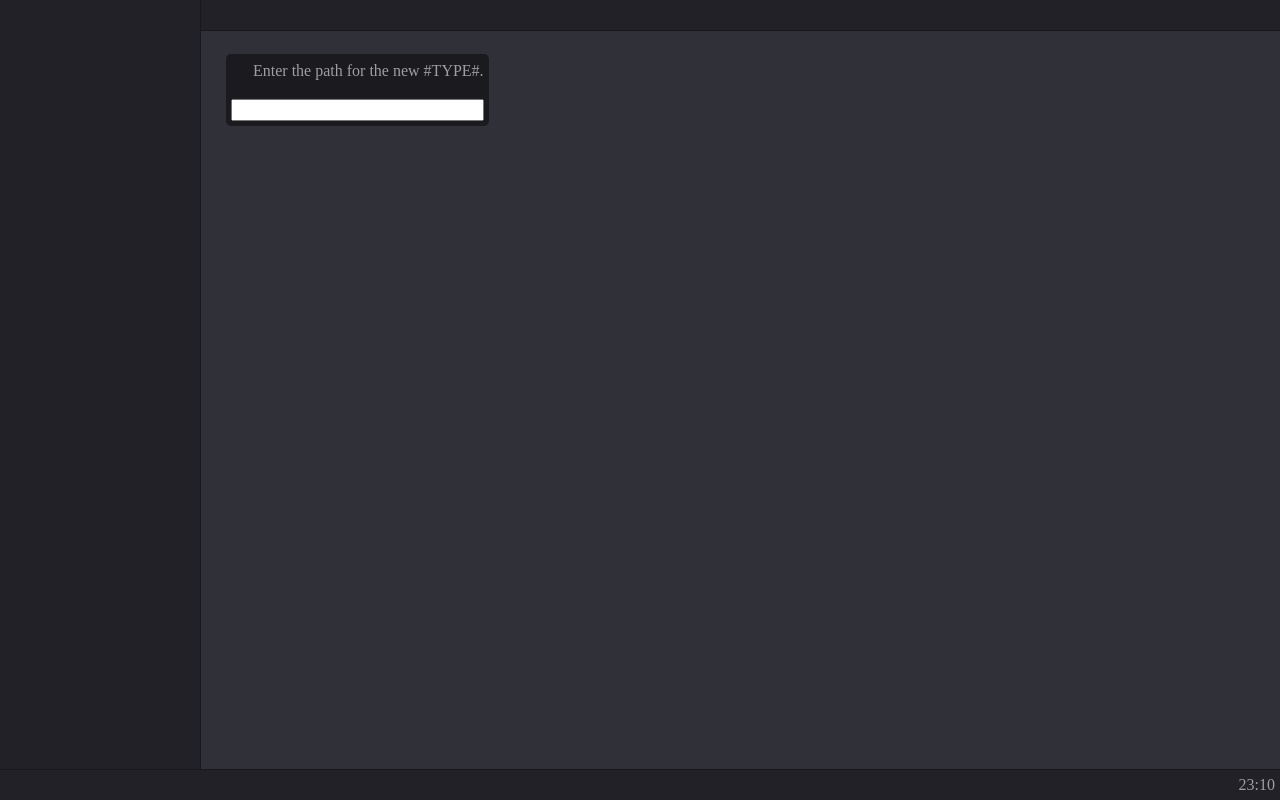
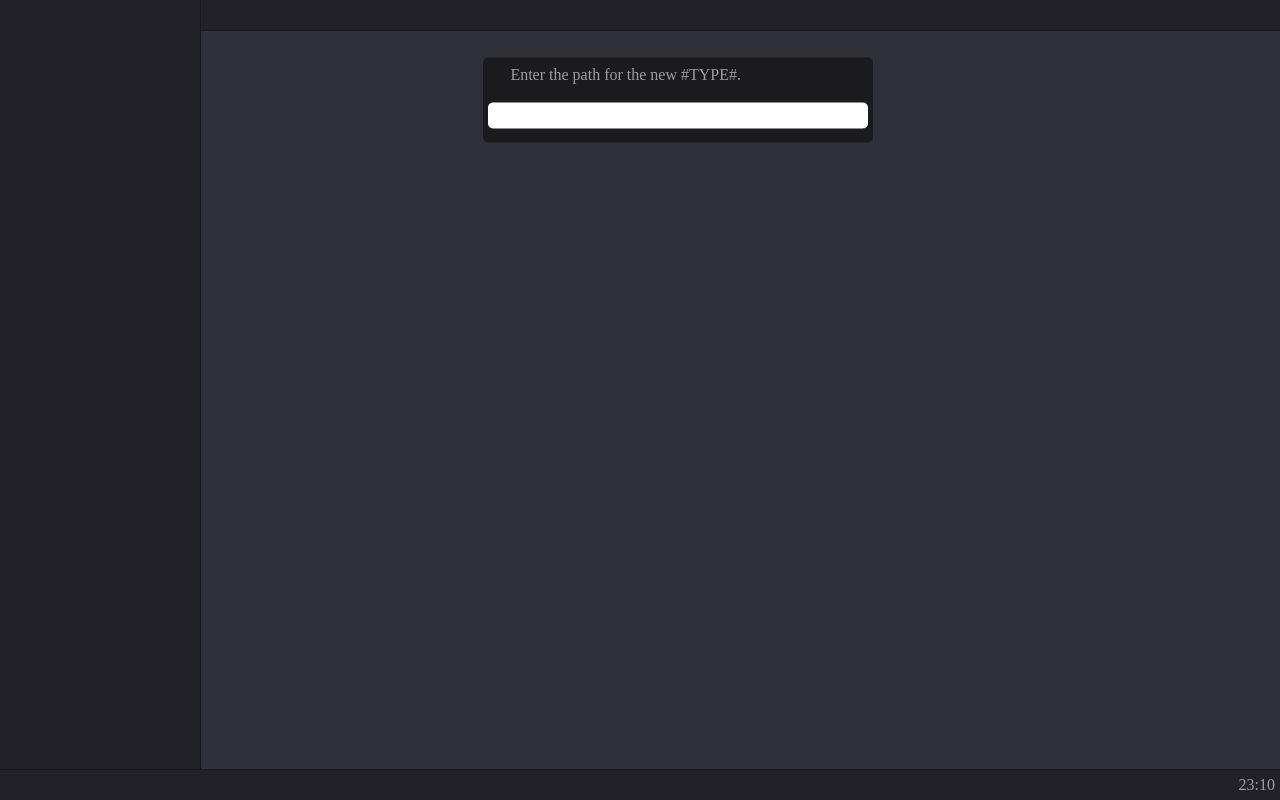
Before and after one commit to kierajreed/Hawk, an Electron app: page src/index.html in a window 1280 px wide. Drawn offline with nearby package versions, Linux system fonts and the light colour scheme; files that its build step writes are made by us from their sources; no server answers.

Commit message:
finally make the dialog style work
top/centered
improved input style

```diff
--- a/src/index.html
+++ b/src/index.html
@@ -15,14 +15,7 @@
       <ul id="tvl-tree-view" class="tree-view"></ul>
     </div>
     <div id="editor">
-      <div id="creation-dialog">
-        <span>
-          <!-- Wrapper for no newline between icon and text. -->
-          <i class="far fa-plus"></i><span id="creation-dialog-title">Enter the path for the new #TYPE#.</span>
-        </span>
-        <br/>
-        <input type="text" id="creation-dialog-input"></input>
-      </div>
+
     </div>
     <div id="status-bar">
       <span id="left">
@@ -32,6 +25,14 @@
         <span id="clock"></span>
       </span>
     </div>
+    <div id="creation-dialog">
+      <span>
+        <!-- Wrapper for no newline between icon and text. -->
+        <i class="far fa-plus"></i><span id="creation-dialog-title">Enter the path for the new #TYPE#.</span>
+      </span>
+      <br/>
+      <input type="text" id="creation-dialog-input"></input>
+    </div>
   </div>
 
   <script>
--- a/src/index.less
+++ b/src/index.less
@@ -9,7 +9,7 @@
   color: @text;
 }
 body * {
-  font-family: inherit;
+    font-family: inherit;
 }
 
 body, html, #editor-container {
@@ -19,19 +19,12 @@ body, html, #editor-container {
   display: block;
   background-color: @editor;
 }
+#editor-container {
+  position: relative;
+}
 
 ._meta, .hidden {
   display: none !important;
-}
-.nohighlight {
-  &:focus {
-    border: none;
-    outline: none;
-  }
-  &:active {
-    border: none;
-    outline: none;
-  }
 }
 
 ::-webkit-scrollbar {
@@ -112,7 +105,14 @@ body, html, #editor-container {
   margin: 0;
   white-space: nowrap;
 
-  .nohighlight;
+  &:focus {
+    border: none;
+    outline: none;
+  }
+  &:active {
+    border: none;
+    outline: none;
+  }
 }
 
 #status-bar {
@@ -141,17 +141,34 @@ body, html, #editor-container {
 
 #creation-dialog {
   position: absolute;
-  top: 25px;
-  left: 25px;
+  top:  100px;
+  left: 53%;
+  width:  380px;
+  height: 75px;
+  transform: translate(-50%, -50%);
+
   display: flex;
-  width: auto;
-  height: auto;
-  border-radius: 5px;
-  padding: 5px;
-  background-color: multiply(@panes, #CCCCCC);
   flex-direction: column;
 
+  padding: 5px;
+  border-radius: 5px;
+  background-color: multiply(@panes, #CCCCCC);
+
+  z-index: 2;
+
   input {
-    .nohighlight;
+    padding: 5px;
+    border-radius: 5px;
+    border:  none;
+    outline: none;
+
+    &:focus {
+      border:  2px solid rgba(0, 127, 255, 70);
+      outline: none;
+    }
+    &:active {
+      border:  2px solid rgba(0, 127, 255, 70);
+      outline: none;
+    }
   }
 }
```
